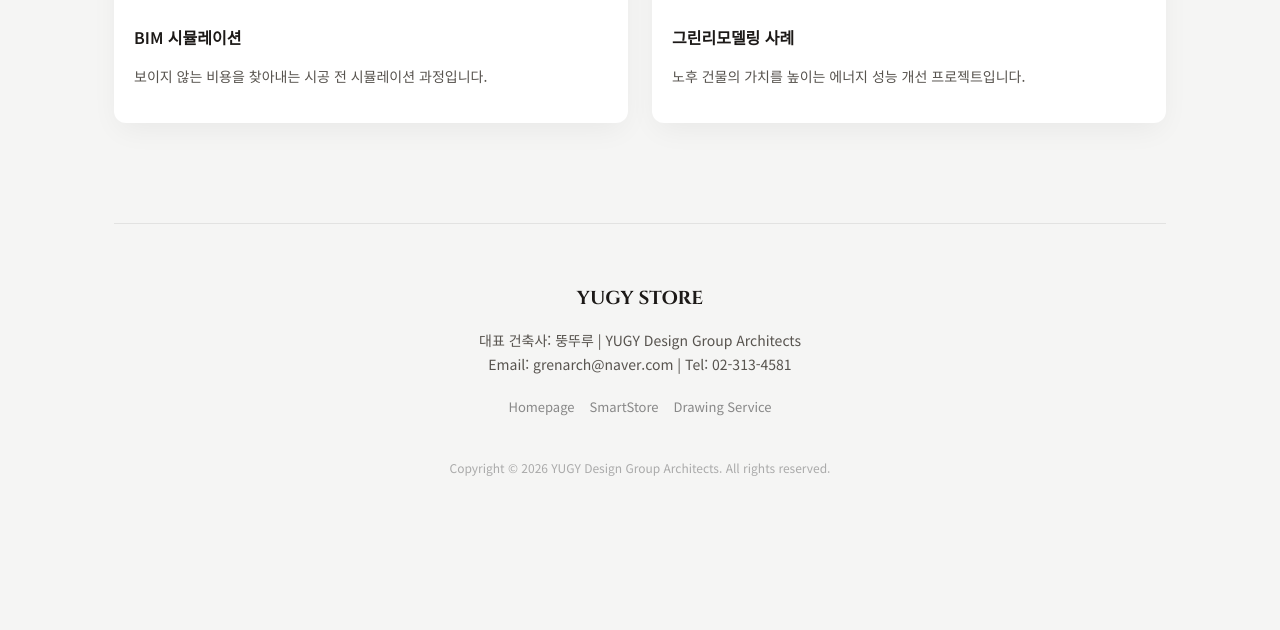
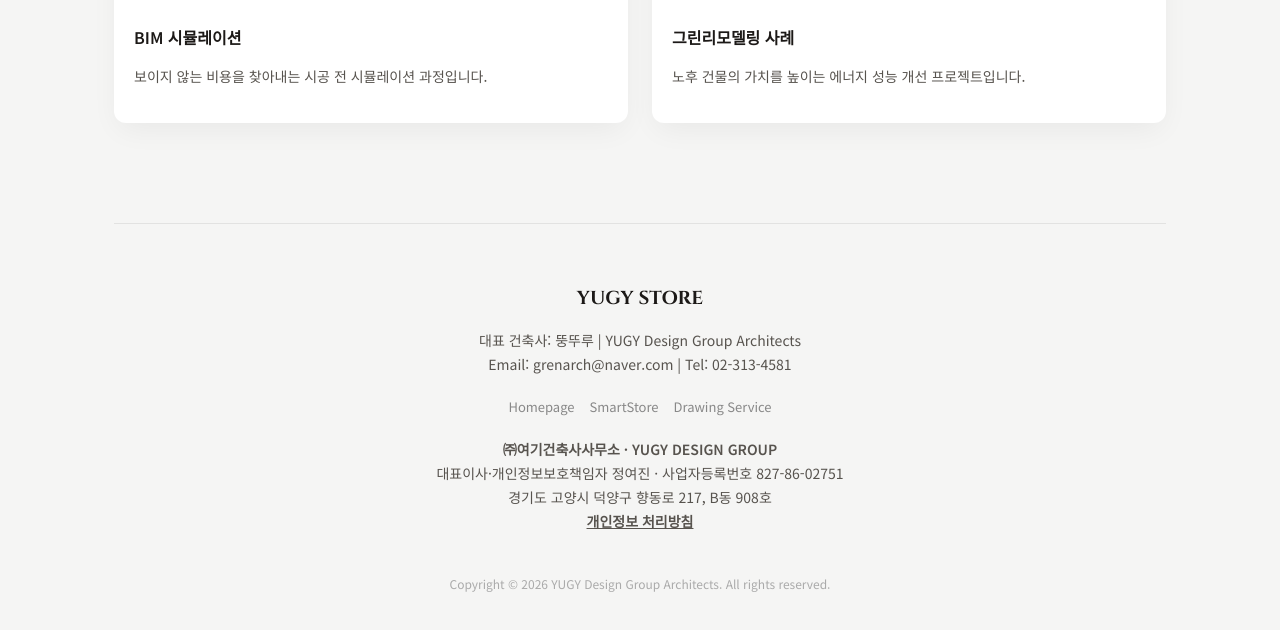
Before and after one commit to EndEod/yugy-store, a plain HTML site: page index.html in a window 1280 px wide. Shown: the part 3712-4342 px from the top of the page. Before the commit the page ends 4303 px from the top, so only its background shows below. Drawn offline with Linux system fonts and the light colour scheme.

Commit message:
Update index.html

```diff
--- a/index.html
+++ b/index.html
@@ -530,6 +530,12 @@
       <a href="https://smartstore.naver.com/kiendeod_susutto" target="_blank">SmartStore</a>
       <a href="https://yugy.site" target="_blank">Drawing Service</a>
     </div>
+    <p style="margin-top:20px; color:var(--text-sub); font-size:14px; line-height:1.7;">
+      <strong>㈜여기건축사사무소 · YUGY DESIGN GROUP</strong><br>
+      대표이사·개인정보보호책임자 정여진 · 사업자등록번호 827-86-02751<br>
+      경기도 고양시 덕양구 향동로 217, B동 908호<br>
+      <a href="https://yugy.org/privacy.html" target="_blank" rel="noopener" style="font-weight:bold; text-decoration:underline;">개인정보 처리방침</a>
+    </p>
     <p style="margin-top:40px; font-size:12px; color:#aaa;">Copyright © 2026 YUGY Design Group Architects. All rights reserved.</p>
   </footer>
 
```
